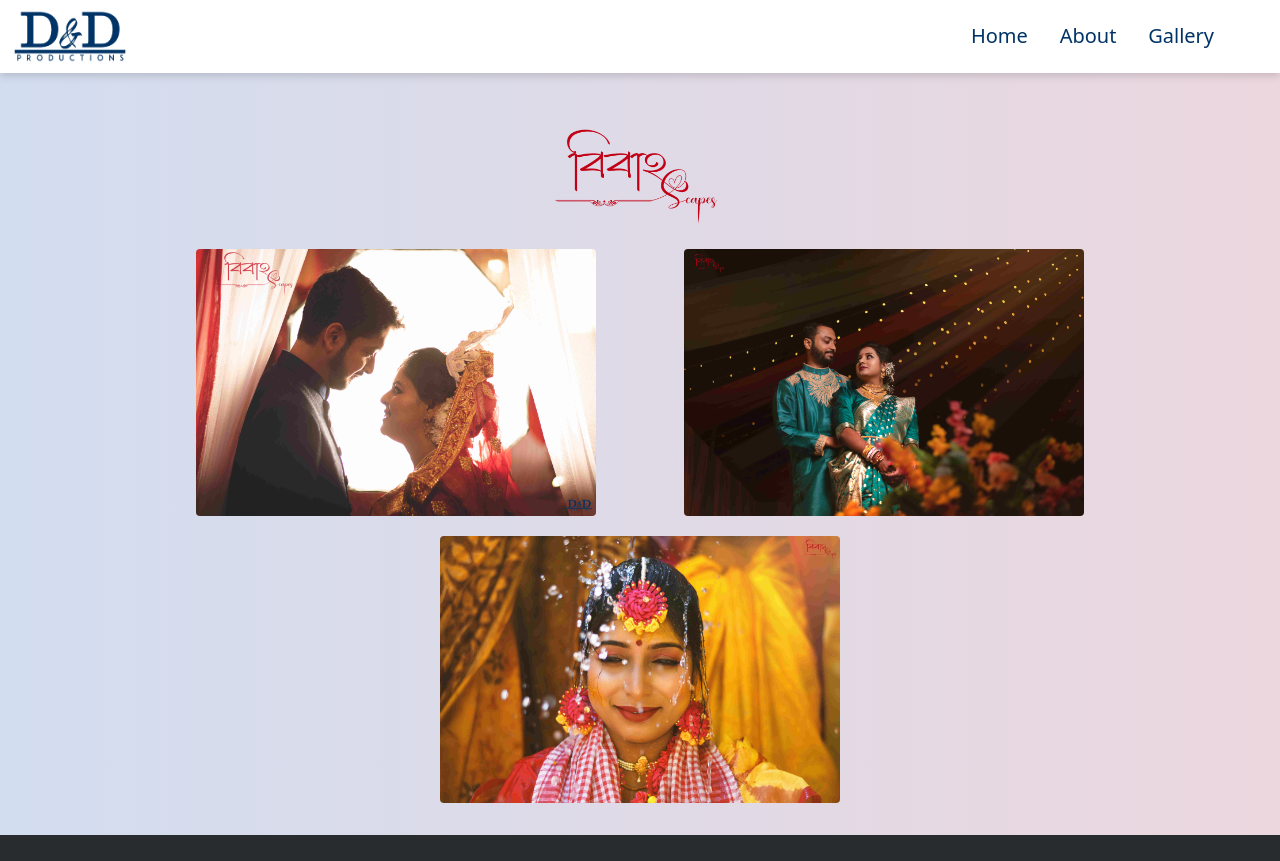
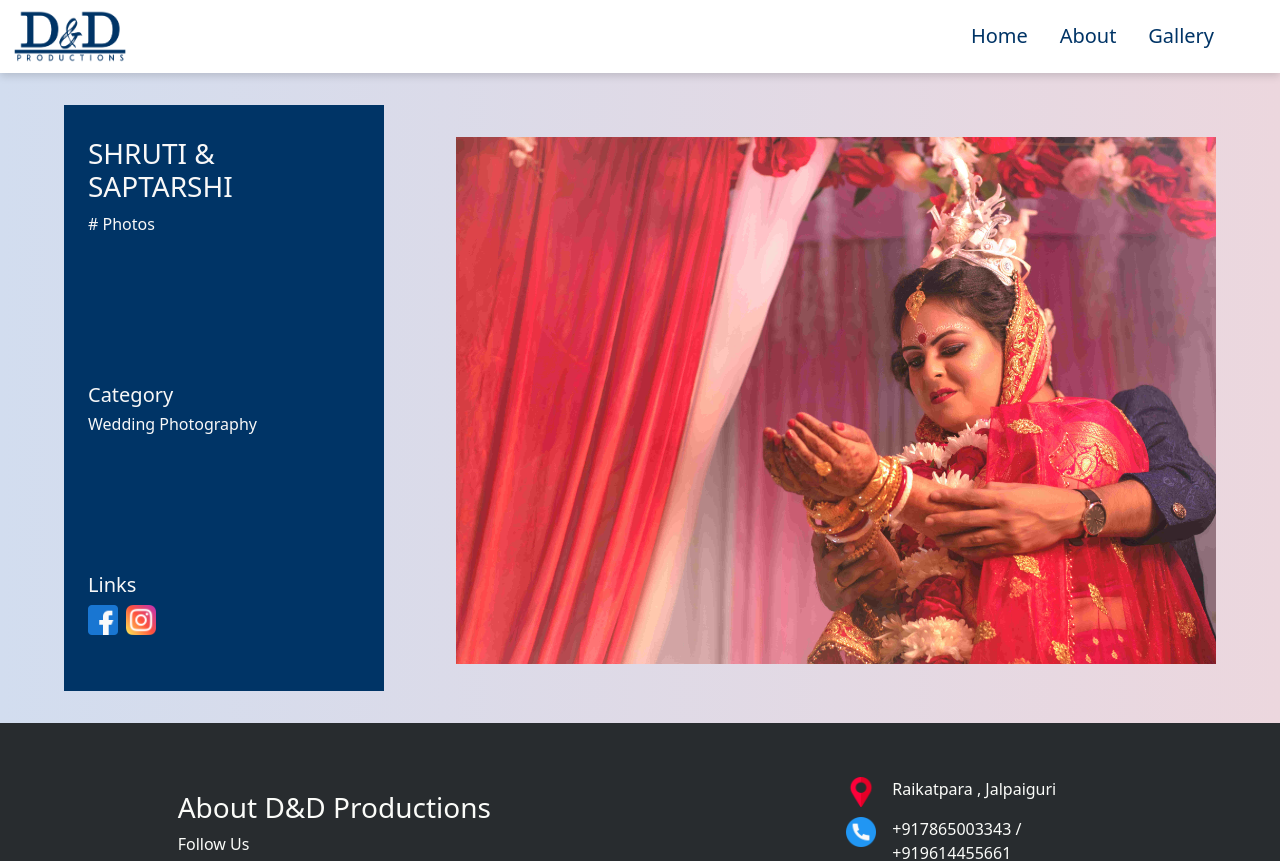
Before and after one commit to jyotirmoy1997/photo-portfolio, a React (Vite) app: page /bibahoscapes in a window 1280 px wide. Shown: the top 861 px of the page. Built offline with nearby package versions, Linux system fonts and the light colour scheme.

Commit message:
Modified Image Gallery Page - Phase 2

```diff
--- a/src/components/images-page/images-page.component.jsx
+++ b/src/components/images-page/images-page.component.jsx
@@ -5,13 +5,33 @@ import img2 from "./img2.jpg"
 import img3 from "./img3.jpg"
 import img4 from "./img4.jpg"
 
+import fblogo from "../../assets/logos/facebook.png"
+import instalogo from "../../assets/logos/instagram.png"
+
 const ImagePage = () => {
     return(
         <>
             <div className="image-page-wrapper">
-                <div className="image-desc">
-                    Image Description
+                <div className="image-desc-wrapper">
+                    <div className="image-desc">
+                        <div className="image-desc-content">
+                            <h3>SHRUTI & SAPTARSHI</h3>
+                            <p># Photos</p>
+                        </div>
+                        <div className="image-desc-content">
+                            <h5>Category</h5>
+                            <h6>Wedding Photography</h6>
+                        </div>
+                        <div className="image-desc-content">
+                            <h5>Links</h5>
+                            <div className="image-desc-link-container">
+                                <img src={fblogo} alt="" width={30} height={30} />
+                                <img src={instalogo} alt="" width={30} height={30} />
+                            </div>
+                        </div>
+                    </div>
                 </div>
+
                 <div className="gallery-image-slider">
                     <div className="img-x"><img src={img1} alt="" srcset="" /></div>
                     <div className="img-x"><img src={img2} alt="" srcset="" /></div>
--- a/src/components/images-page/images-page.styles.css
+++ b/src/components/images-page/images-page.styles.css
@@ -5,25 +5,60 @@
     padding: 2em 0;
 }
 
+.image-desc-wrapper{
+    background-color: #003466;
+    width: 25%;
+    color: #F8F8F8;
+}
+
 .image-desc{
-    background-color: blue;
+    width: 85%;
+    height: 85%;
+    margin: 2em auto;
+
+    /* background-color: brown; */
+    display: flex;
+    flex-direction: column;
+    justify-content: space-between;
+}
+
+.image-desc-link-container{
+    display: flex;
+    /* background-color: chocolate; */
     width: 25%;
+    gap: 0.5em;
+    justify-content: space-evenly;
 }
 
 
 .gallery-image-slider{
     width: 60%;
-    overflow: scroll;
-    white-space: nowrap;
-    align-items: center;
-
+    display: flex;
+    overflow-x: auto;
+    scrollbar-width: thin;
+    scrollbar-color: #003466 #ffffff;
 }
 
+ .gallery-image-slider::-webkit-scrollbar {
+    width: 13px;
+  }
+
+ .gallery-image-slider::-webkit-scrollbar-track {
+    background: transparent;
+  }
+
+ .gallery-image-slider::-webkit-scrollbar-thumb {
+    background-color: #003466;
+    border-radius: 8px;
+    border: 3px solid #ffffff;
+  }
+
 .img-x{
-    display: inline-block;
     height: 90%;
     margin-top: 2em;
-    margin-left: 1em;
+    margin-left: 0.5em;
+    margin-right: 0.5em;
+    background-color: chocolate;
 }
 
 .img-x img{
--- a/src/routes/bibahoscapes/bbs.routes.jsx
+++ b/src/routes/bibahoscapes/bbs.routes.jsx
@@ -5,8 +5,8 @@ const BBS = () => {
     return(
         <>
             {/* <div>This is BibahoScapes Page</div> */}
-            <GalleryItem/>
-            {/* <ImagePage/> */}
+            {/* <GalleryItem/> */}
+            <ImagePage/>
         </>)
 
 }
```
